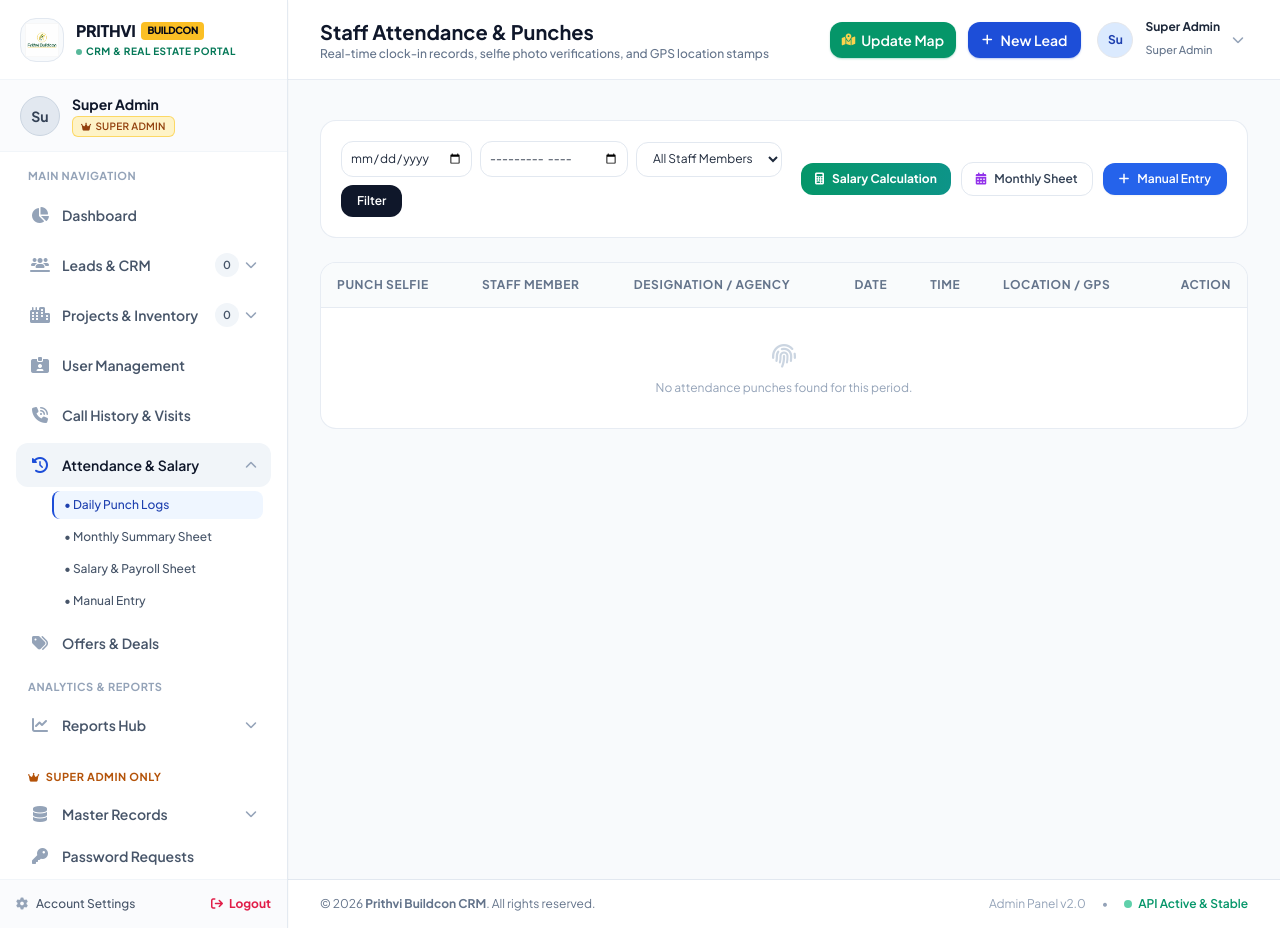
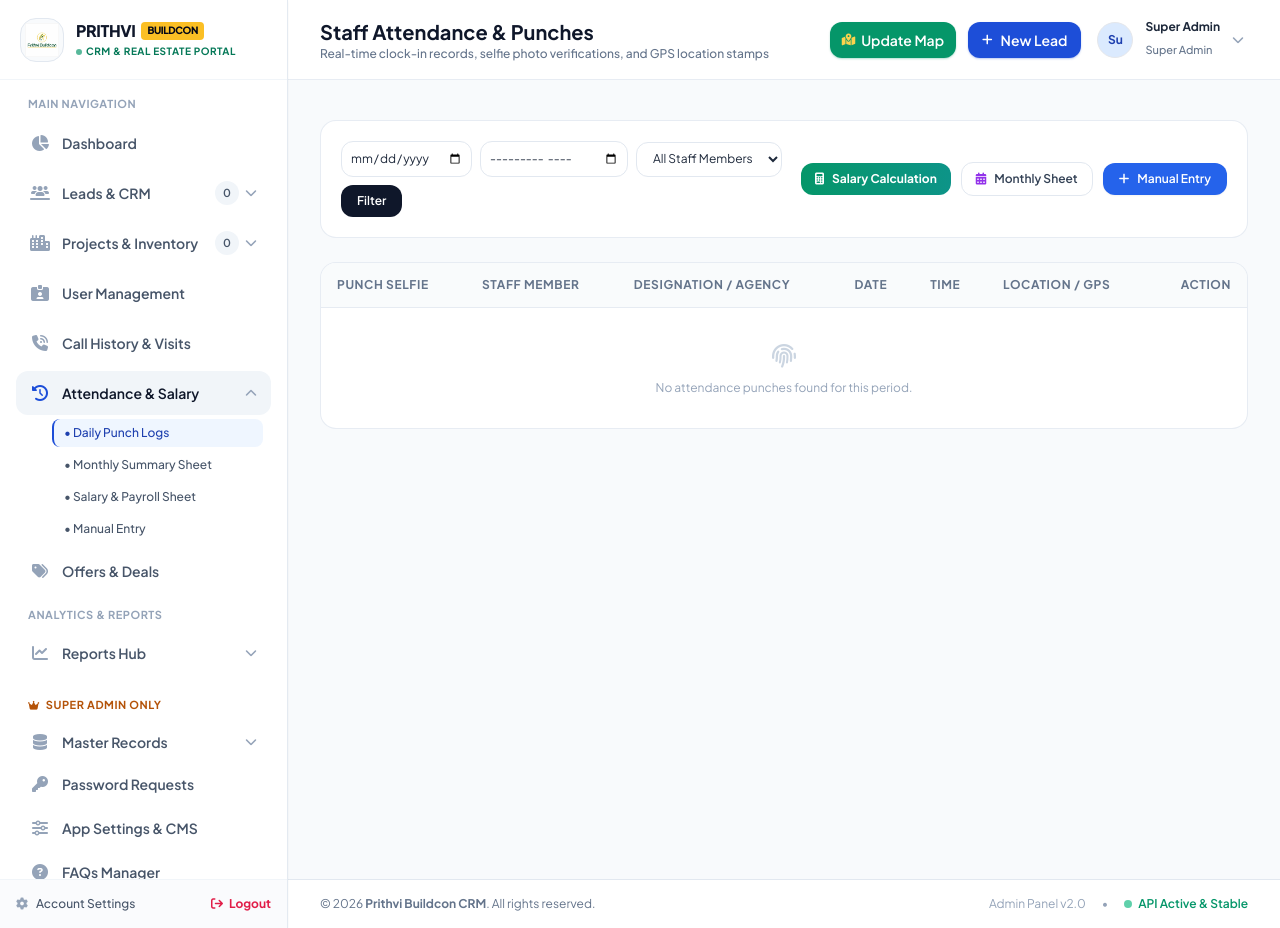
Before and after one commit to devitmingo/prithvi, a Laravel app: page /admin/attendances in a window 1280 px wide. Run offline with Laravel 12, Linux system fonts and the light colour scheme; a user stored in the database is signed in; data comes from the database, SQL or seed files in the repository; data that the repository does not hold is empty; some libraries are stand-ins or nearby versions.

Commit message:
Remove redundant user profile card from left sidebar navigation

```diff
--- a/resources/views/admin/layouts/app.blade.php
+++ b/resources/views/admin/layouts/app.blade.php
@@ -117,33 +117,6 @@
                 <button @click="sidebarOpen = false" class="lg:hidden text-slate-400 hover:text-slate-700 p-1">
                     <i class="fa-solid fa-xmark text-xl"></i>
                 </button>
-            </div>
-
-            <!-- Active User Brief Card -->
-            <div class="px-5 py-3.5 border-b border-slate-100 bg-slate-50/70">
-                <div class="flex items-center gap-3">
-                    @if(Auth::user()->profile_photo)
-                        <img src="{{ Auth::user()->profile_photo_url }}" alt="{{ Auth::user()->name }}" class="w-10 h-10 rounded-full object-cover border-2 border-brand-500/40 shadow-xs">
-                    @else
-                        <div class="w-10 h-10 rounded-full bg-slate-200 text-slate-700 border border-slate-300 flex items-center justify-center font-bold text-sm shadow-xs">
-                            {{ substr(Auth::user()->name, 0, 2) }}
-                        </div>
-                    @endif
-                    <div class="flex-1 min-w-0">
-                        <p class="text-sm font-bold text-slate-900 truncate">{{ Auth::user()->name }}</p>
-                        <div class="flex items-center gap-1.5 mt-0.5">
-                            <span class="inline-flex items-center gap-1 px-2 py-0.5 rounded-md text-[10px] font-semibold tracking-wide uppercase {{ Auth::user()->isSuperAdmin() ? 'bg-amber-100 text-amber-800 border border-amber-300/80' : 'bg-emerald-100 text-emerald-800 border border-emerald-200' }}">
-                                <i class="fa-solid {{ Auth::user()->isSuperAdmin() ? 'fa-crown text-[9px]' : (Auth::user()->isAgent() ? 'fa-user-tie text-[9px]' : 'fa-users text-[9px]') }}"></i>
-                                {{ Auth::user()->role_display_name }}
-                            </span>
-                            @if(Auth::user()->company_name)
-                                <span class="text-[11px] text-slate-500 truncate max-w-[90px]" title="{{ Auth::user()->company_name }}">
-                                    • {{ Auth::user()->company_name }}
-                                </span>
-                            @endif
-                        </div>
-                    </div>
-                </div>
             </div>
 
             <!-- Nav Links List -->
```
